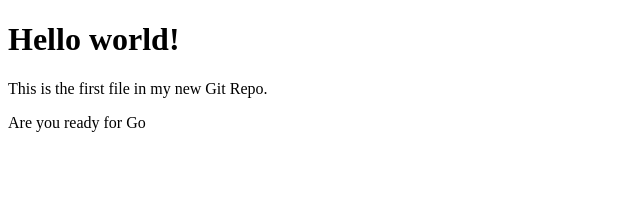
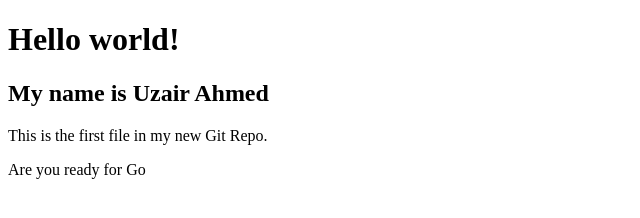
Before and after one commit to uzair-ahmed-01/golang-gorm-postgres, a plain HTML site: page index.html in a window 1280 px wide. Shown: the whole page, without its empty margins (0-640 px from the left). Drawn offline with Linux system fonts and the light colour scheme.

Commit message:
Added go.mod file and also added gitignore file and add h2 heading in index.html

```diff
--- a/index.html
+++ b/index.html
@@ -6,6 +6,7 @@
 <body>
 
 <h1>Hello world!</h1>
+<h2>My name is Uzair Ahmed</h2>
 <p>This is the first file in my new Git Repo.</p>
 <p>Are you ready for Go</p>
 </body>
```
Also changed, not shown: 2 other files.
